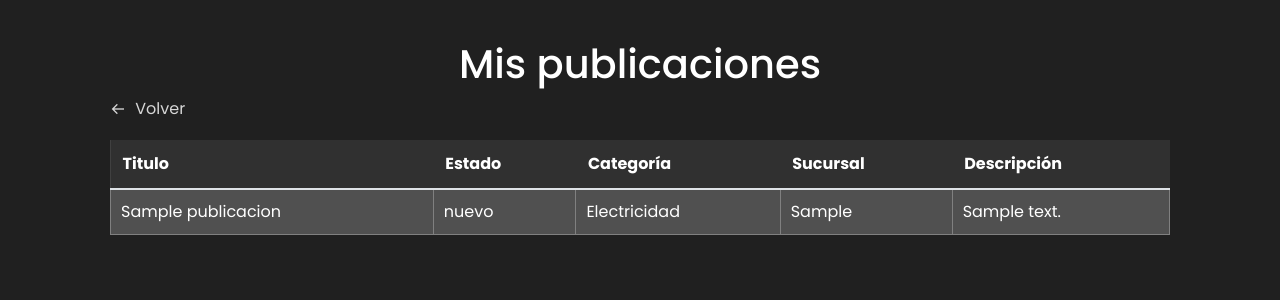
After one commit to gretoide/Ferreplus, a Django app: page /mis-publicacaiones in a window 1280 px wide. The commit adds this page. Shown: the top 300 px of the page. Run offline with Django 5.2, Linux system fonts and the light colour scheme; a user stored in the database is signed in; tables that the repository leaves empty hold one stand-in row (values such as "Sample post"); some libraries are stand-ins or nearby versions.

Commit message:
Tabla de 'mis_publicaciones'

```diff
--- /dev/null
+++ b/ferreplus/ferreplus/static/css/mis_publicaciones.css
@@ -0,0 +1,96 @@
+@import url('https://fonts.googleapis.com/css2?family=Poppins:ital,wght@0,100;0,200;0,300;0,400;0,500;0,600;0,700;0,800;0,900;1,100;1,200;1,300;1,400;1,500;1,600;1,700;1,800;1,900&display=swap');
+
+* {
+    font-family: "Poppins", sans-serif;
+    font-weight: 400;
+    font-style: normal;
+    box-sizing: border-box;
+  }
+
+body {
+    min-height: 100%;
+    background-color: #202020;
+}
+
+#Header {
+    position: relative;
+    align-items: center;
+    text-align: center;
+}
+
+a {
+    text-decoration: none; /* Elimina el subrayado predeterminado del enlace */
+    color: #d7d7d7; /* Define el color del texto del enlace */
+}
+
+a:hover {
+    color: #ffffff; /* Define el color del texto del enlace cuando se hace hover */
+    text-decoration: none;
+}
+
+.icon {
+    margin-right: 5px; /* Añade un espacio entre el icono y el texto */
+}
+
+.icon,
+span {
+    font-size: 16px;
+    display: inline-block; /* Permite que los elementos se comporten como bloques en línea */
+    vertical-align: middle; /* Alinea verticalmente los elementos */
+    line-height: 1; /* Ajusta la altura de línea para alinear los elementos correctamente */
+}
+
+
+/*
+    Elementos
+*/
+
+.container {
+    padding: 40px;
+}
+
+h1 {
+    color: white;
+}
+
+.mb-3 {
+    padding-top: 20px;
+}
+
+/* tabla configuraciones*/
+
+/* Estilos para la tabla */
+.table {
+    background-color: #404040;
+    color: #ffffff;
+    border-collapse: collapse;
+    width: 100%;
+}
+
+/* Estilos para el encabezado de la tabla */
+.table th {
+    background-color: #303030;
+    border: none;
+    color: #ffffff;
+    font-weight: bold;
+}
+
+/* Estilos para las celdas de la tabla */
+.table td {
+    border: 1px solid #808080;
+    padding: 10px;
+}
+
+/* Estilos para las filas impares */
+.table tbody tr:nth-child(odd) {
+    background-color: #505050;
+    border-radius: 10px;
+}
+
+/* Estilos para el hover de las filas */
+.table tbody tr:hover {
+    transform: scale(1.02);
+    border-color: #808080;
+    transition: 0.2s ease-in-out;
+    background-color: #606060;
+}
--- /dev/null
+++ b/ferreplus/templates/vista_usuario/mis_publicaciones.html
@@ -0,0 +1,46 @@
+<!DOCTYPE html>
+<html lang="es">
+<head>
+    <meta charset="UTF-8">
+    <meta name="viewport" content="width=device-width, initial-scale=1.0">
+    <title>Intercambios</title>
+    <!-- Enlace a Bootstrap CSS -->
+    <link href="https://stackpath.bootstrapcdn.com/bootstrap/4.5.2/css/bootstrap.min.css" rel="stylesheet">
+    <link href="https://cdn.jsdelivr.net/npm/bootstrap-icons@1.10.3/font/bootstrap-icons.css" rel="stylesheet">
+    <link href='https://unpkg.com/boxicons@2.1.4/css/boxicons.min.css' rel='stylesheet'>
+    {% load static %}
+    <link rel="stylesheet" type="text/css" href="{% static 'css/mis_publicaciones.css' %}">
+</head>
+<body>
+    {% csrf_token %}
+    <div class="container">
+        <div id="Header">
+            <h1>Mis publicaciones</h1>
+        </div>
+        <a href="{% url 'pagina_principal' %}">
+            <i class="bx bx-arrow-back icon"></i>
+        <span>Volver</span>
+        </a>
+        <div class="mb-3">
+            <table class="table">
+                <thead>
+                    <th>Titulo</th>
+                    <th>Estado</th>
+                    <th>Categoría</th>
+                    <th>Sucursal</th>
+                    <th>Descripción</th>
+                  </thead>
+                  {% for publicacion in publicaciones %}
+                  <tr>
+                    <td>{{ publicacion.titulo}}</td>
+                    <td>{{ publicacion.estado}}</td>
+                    <td>{{ publicacion.categoria}}</td>
+                    <td>{{ publicacion.sucursal}}</td>
+                    <td>{{ publicacion.descripcion}}</td>
+                  </tr>
+                  {% endfor %}
+              </table>
+        </div>
+    </div>
+</body>
+</html>
--- a/ferreplus/vista_usuario/urls.py
+++ b/ferreplus/vista_usuario/urls.py
@@ -10,4 +10,5 @@ urlpatterns = [
     path('ingresar-codigo/<str:email>', user_views.ingresarCodigo, name="ingresar_codigo"),
     path('cambiar-contraseña/<str:email>/<str:contraseña>', user_views.cambiarContraseña, name="cambiar_contraseña"),
     path('cambiar-contraseña-exito', user_views.cambiarContraseñaExito, name="cambiar_contraseña_exito"),
+    path('mis-publicacaiones', user_views.mis_publicaciones, name="mis_publicaciones"),
 ]
--- a/ferreplus/vista_usuario/views.py
+++ b/ferreplus/vista_usuario/views.py
@@ -46,22 +46,28 @@ def subir_publicacion(request):
         # Obtener datos de la publicación y las imágenes del formulario
         datos_publicacion = request.POST.dict()
         imagenes = request.FILES.getlist('imagen')
+        usuario = request.user
 
         # Verificar campos
         exito, mensaje_error = modulos_publicacion.verificar_campos(datos_publicacion)
-        if len(imagenes) > 5:
-            return render(request, 'vista_usuario/subir_publicacion.html', {'error': 'El máximo de imágenes permitidas es 5.'})
+        if len(imagenes) > 5 or len(imagenes) <= 0:
+            return render(request, 'vista_usuario/subir_publicacion.html', {'error': 'El máximo de imágenes es 5 y el mínimo 1.'})
         if not exito:
             return render(request, 'vista_usuario/subir_publicacion.html', {'error': mensaje_error})
         else:
             # Crear publicación
-            modulos_publicacion.crear_publicacion(datos_publicacion, imagenes)
+            modulos_publicacion.crear_publicacion(datos_publicacion,usuario,imagenes)
 
             # Mostrar mensaje de éxito
             return render(request, 'vista_usuario/subir_publicacion.html', {'aviso': "La publicación se ha creado con éxito."})
     else:
         # Si es una solicitud GET, simplemente renderizar la página principal
         return render(request, 'vista_usuario/subir_publicacion.html')
+
+@login_required
+def mis_publicaciones(request):
+    publicaciones = Publicacion.objects.all()
+    return render(request, os.path.join(TEMPLATE_DIR, 'vista_usuario','mis_publicaciones.html'),{'publicaciones': publicaciones})
 
 
 def crear_oferta(request):
```
Also changed, not shown: ferreplus/ferreplus/static/css/vista_intercambios.css (+69 -8 lines), ferreplus/templates/vista_usuario/vista_principal.html (+19 -8 lines), ferreplus/db.sqlite3 (deleted), ferreplus/media/imagenes/TornilloNuevo.jpg (deleted), ferreplus/vista_usuario/migrations/0001_initial.py (deleted), ferreplus/vista_usuario/migrations/__init__.py (deleted).
